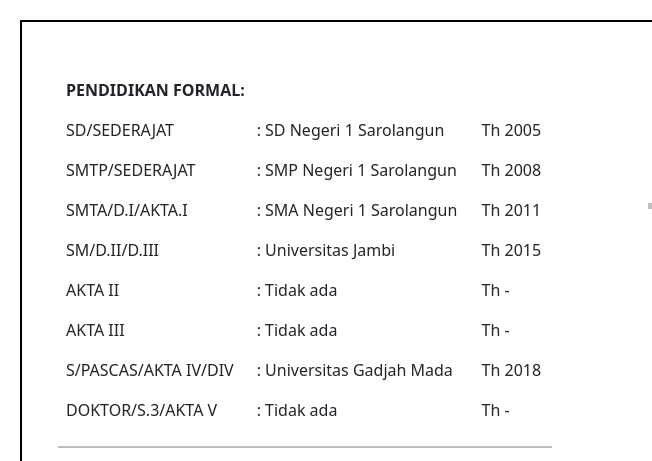
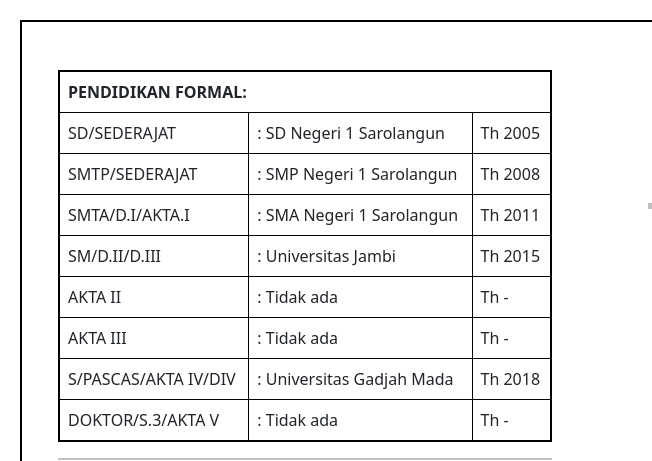
Before and after one commit to uehdud/kartu-kuning, a plain HTML site: page index.html in a window 1280 px wide. Shown: the top 461 px of the page, 0-652 px from the left. Drawn offline with nearby package versions, Linux system fonts and the light colour scheme.

Commit message:
first commit

```diff
--- a/index.html
+++ b/index.html
@@ -149,7 +149,7 @@
     >
       <div class="row">
         <div class="col-6 p-5">
-          <table class="table table-borderless">
+          <table class="table table-bordered"  style="border: 2px solid #000; border-collapse: collapse">
             <colgroup>
               <col style="width: auto" />
               <col style="width: auto" />
```
Also changed, not shown: 1 other file.
